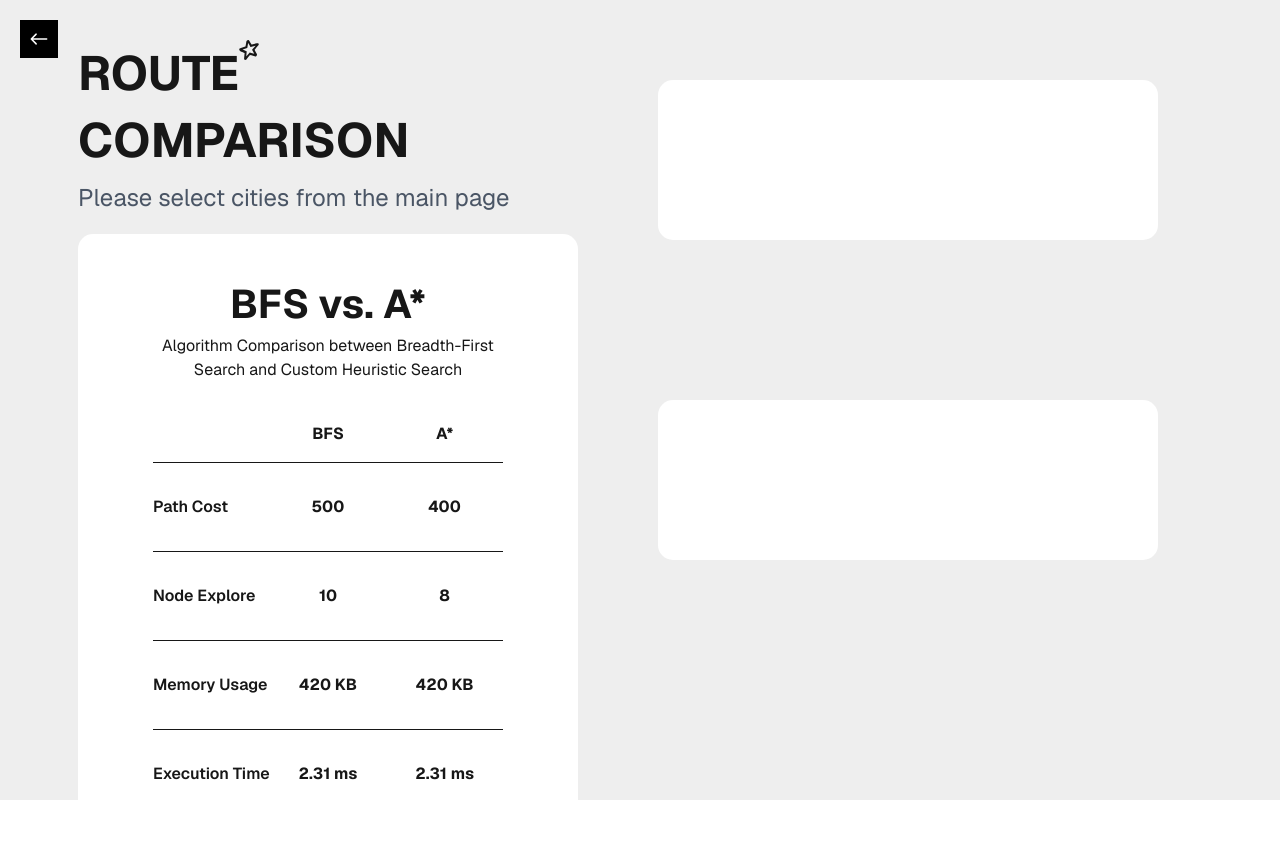
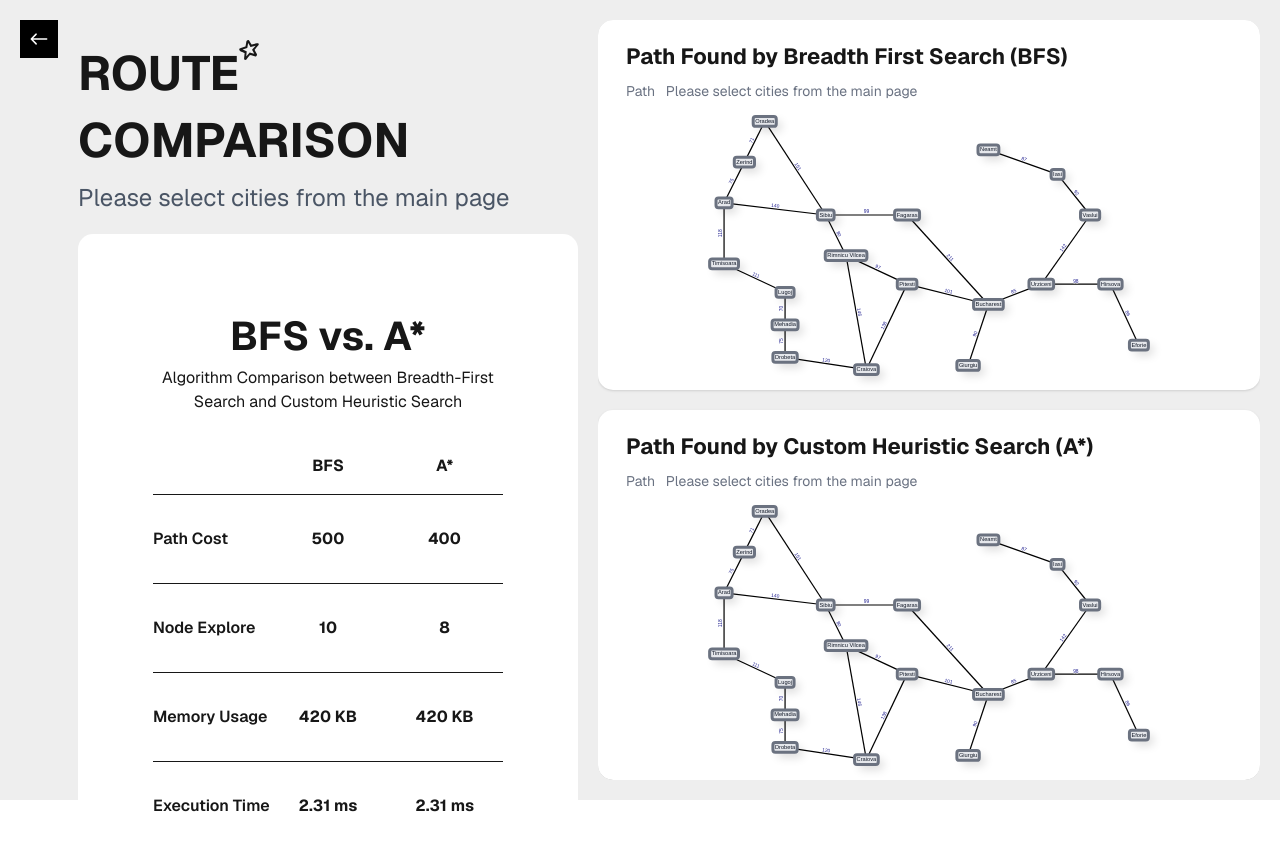
Before and after one commit to CeiRomaniaMapPathFinder/ai-pathfinder-web, a Next.js app: page /page2 in a window 1280 px wide. Shown: the top 850 px of the page. Built offline with nearby package versions, Linux system fonts and the light colour scheme.

Commit message:
feature/sas-1:add 2 map with prototype logic

```diff
--- a/app/page2/page.tsx
+++ b/app/page2/page.tsx
@@ -4,12 +4,17 @@ type PageTwoProps = {
 import Link from 'next/link';
 import { SiApachespark } from "react-icons/si";
 import { IoIosArrowRoundBack } from "react-icons/io";
+import RomaniaMap from '../../components/RomaniaMap';
+import { findPathNodes } from '../../components/routePath';
 
 export default async function PageTwo({ searchParams }: PageTwoProps) {
   const params = (await searchParams) ?? {};
   const start = Array.isArray(params.start) ? params.start[0] : params.start;
   const goal = Array.isArray(params.goal) ? params.goal[0] : params.goal;
   const routeText = start && goal ? `${start} -> ${goal}` : 'Please select cities from the main page';
+  const pathText = start && goal
+    ? findPathNodes(start, goal).join(' -> ')
+    : routeText;
 
   const comparisonData = [
     {
@@ -48,7 +53,7 @@ export default async function PageTwo({ searchParams }: PageTwoProps) {
           </div>
           <p className='mb-2 text-xl font-bold text-[48px]'>COMPARISON</p>
           <p className='mb-5 text-gray-600 text-2xl'>{routeText}</p>
-          <div className="w-[500px] h-fit p-10 flex  rounded-[15px] bg-[#ffffff] justify-center">
+          <div className="w-[500px] h-fit p-18 flex  rounded-[15px] bg-[#ffffff] justify-center">
               <div>
                   <div className='flex flex-col items-center '>
                       <p className='text-[40px] font-bold'>BFS vs. A*</p>
@@ -75,12 +80,19 @@ export default async function PageTwo({ searchParams }: PageTwoProps) {
               </div>
           </div>
         </div>
-        <div className='flex flex-col'>
-          <div className="w-[500px] h-fit p-20 flex m-20 rounded-[15px] bg-[#ffffff] justify-center">
 
-          </div>
-          <div className="w-[500px] h-fit p-20 flex m-20 rounded-[15px] bg-[#ffffff] justify-center">
-
+        <div className='m-5 flex h-[calc(100vh-2.5rem)] w-200 min-w-0 flex-col gap-5 overflow-hidden rounded-[15px]'>
+          <div className='flex min-h-0 flex-1 flex-col gap-5 '>
+            <div className="flex min-h-0 flex-1 flex-col rounded-[15px] bg-[#ffffff] px-7 pt-5 shadow-sm">
+              <p className="text-[22px] font-bold">Path Found by Breadth First Search (BFS)</p>
+              <p className="mt-2 text-sm text-gray-500">Path&nbsp;&nbsp; {pathText}</p>
+              <div className="min-h-0 flex-1"><RomaniaMap start={start} goal={goal} /></div>
+            </div>
+            <div className="flex min-h-0 flex-1 flex-col rounded-[15px] bg-[#ffffff] px-7 pt-5 shadow-sm">
+              <p className="text-[22px] font-bold">Path Found by Custom Heuristic Search (A*)</p>
+              <p className="mt-2 text-sm text-gray-500">Path&nbsp;&nbsp; {pathText}</p>
+              <div className="min-h-0 flex-1"><RomaniaMap start={start} goal={goal} /></div>
+            </div>
           </div>
         </div>
 
--- /dev/null
+++ b/components/RomaniaMap.tsx
@@ -0,0 +1,56 @@
+'use client';
+
+import { useEffect, useRef } from 'react';
+import { findPathEdgeIds, routeEdges } from './routePath';
+
+type RomaniaMapProps = {
+  start?: string;
+  goal?: string;
+};
+
+const initialNodes = [
+  { id: 'Arad', label: 'Arad', x: -300, y: -150 }, { id: 'Zerind', label: 'Zerind', x: -250, y: -250 },
+  { id: 'Oradea', label: 'Oradea', x: -200, y: -350 }, { id: 'Sibiu', label: 'Sibiu', x: -50, y: -120 },
+  { id: 'Timisoara', label: 'Timisoara', x: -300, y: 0 }, { id: 'Lugoj', label: 'Lugoj', x: -150, y: 70 },
+  { id: 'Mehadia', label: 'Mehadia', x: -150, y: 150 }, { id: 'Drobeta', label: 'Drobeta', x: -150, y: 230 },
+  { id: 'Craiova', label: 'Craiova', x: 50, y: 260 }, { id: 'Rimnicu Vilcea', label: 'Rimnicu Vilcea', x: 0, y: -20 },
+  { id: 'Fagaras', label: 'Fagaras', x: 150, y: -120 }, { id: 'Pitesti', label: 'Pitesti', x: 150, y: 50 },
+  { id: 'Bucharest', label: 'Bucharest', x: 350, y: 100 }, { id: 'Giurgiu', label: 'Giurgiu', x: 300, y: 250 },
+  { id: 'Urziceni', label: 'Urziceni', x: 480, y: 50 }, { id: 'Hirsova', label: 'Hirsova', x: 650, y: 50 },
+  { id: 'Eforie', label: 'Eforie', x: 720, y: 200 }, { id: 'Vaslui', label: 'Vaslui', x: 600, y: -120 },
+  { id: 'Iasi', label: 'Iasi', x: 520, y: -220 }, { id: 'Neamt', label: 'Neamt', x: 350, y: -280 }
+];
+
+const pathColor = '#3b82f6';
+
+export default function RomaniaMap({ start, goal }: RomaniaMapProps) {
+  const containerRef = useRef<HTMLDivElement>(null);
+
+  useEffect(() => {
+    if (!containerRef.current) return;
+    let network: any;
+    let disposed = false;
+    import('vis-network/standalone').then(({ Network, DataSet }) => {
+      if (disposed || !containerRef.current) return;
+      const nodes = new DataSet(initialNodes.map((node) => ({
+        ...node,
+        color: node.id === start ? { background: '#22c55e', border: '#14532d' } : node.id === goal ? { background: '#dc2626', border: '#7f1d1d' } : { background: '#e5e7eb', border: '#6b7280' },
+        font: node.id === start || node.id === goal ? { color: '#ffffff' } : { color: '#111827' }
+      })));
+      const pathIds = start && goal ? new Set(findPathEdgeIds(start, goal)) : new Set<number>();
+      const edges = new DataSet(routeEdges.map((edge) => ({
+        ...edge,
+        color: { color: pathIds.has(edge.id) ? pathColor : '#000000', highlight: pathIds.has(edge.id) ? pathColor : '#000000', hover: pathIds.has(edge.id) ? pathColor : '#000000' }
+      })));
+      network = new Network(containerRef.current, { nodes, edges }, {
+        physics: false,
+        edges: { font: { align: 'top', size: 12, color: '#020081', strokeWidth: 3, strokeColor: '#ffffff' }, width: 3 },
+        nodes: { shape: 'box', font: { size: 14 }, borderWidth: 3, shadow: { enabled: true, color: 'rgba(0,0,0,0.15)', size: 10, x: 5, y: 5 } },
+        interaction: { hover: true }
+      });
+    });
+    return () => { disposed = true; network?.destroy(); };
+  }, [start, goal]);
+
+  return <div ref={containerRef} style={{ width: '100%', height: '100%' }} />;
+}
--- /dev/null
+++ b/components/routePath.ts
@@ -0,0 +1,55 @@
+export const routeEdges = [
+  ['Arad', 'Zerind', '75'], ['Zerind', 'Oradea', '71'], ['Oradea', 'Sibiu', '151'], ['Arad', 'Sibiu', '140'],
+  ['Arad', 'Timisoara', '118'], ['Timisoara', 'Lugoj', '111'], ['Lugoj', 'Mehadia', '70'], ['Mehadia', 'Drobeta', '75'],
+  ['Drobeta', 'Craiova', '120'], ['Craiova', 'Rimnicu Vilcea', '146'], ['Craiova', 'Pitesti', '138'], ['Rimnicu Vilcea', 'Sibiu', '80'],
+  ['Rimnicu Vilcea', 'Pitesti', '97'], ['Sibiu', 'Fagaras', '99'], ['Fagaras', 'Bucharest', '211'], ['Pitesti', 'Bucharest', '101'],
+  ['Bucharest', 'Giurgiu', '90'], ['Bucharest', 'Urziceni', '85'], ['Urziceni', 'Hirsova', '98'], ['Hirsova', 'Eforie', '86'],
+  ['Urziceni', 'Vaslui', '142'], ['Vaslui', 'Iasi', '92'], ['Iasi', 'Neamt', '87']
+].map(([from, to, label], id) => ({ id, from, to, label }));
+
+export function findPathNodes(start: string, goal: string) {
+  const adjacency = new Map<string, string[]>();
+  const edgeIdByKey = new Map<string, number>();
+
+  routeEdges.forEach((edge) => {
+    edgeIdByKey.set(`${edge.from}|${edge.to}`, edge.id);
+    edgeIdByKey.set(`${edge.to}|${edge.from}`, edge.id);
+    adjacency.set(edge.from, [...(adjacency.get(edge.from) ?? []), edge.to]);
+    adjacency.set(edge.to, [...(adjacency.get(edge.to) ?? []), edge.from]);
+  });
+
+  const queue = [start];
+  const visited = new Set([start]);
+  const previous = new Map<string, string>();
+  while (queue.length > 0) {
+    const current = queue.shift();
+    if (current === goal) break;
+    for (const neighbor of adjacency.get(current ?? '') ?? []) {
+      if (visited.has(neighbor)) continue;
+      visited.add(neighbor);
+      previous.set(neighbor, current ?? '');
+      queue.push(neighbor);
+    }
+  }
+  if (!visited.has(goal)) return [];
+
+  const pathNodes = [goal];
+  let current = goal;
+  while (current !== start) {
+    const parent = previous.get(current);
+    if (!parent) return [];
+    pathNodes.unshift(parent);
+    current = parent;
+  }
+  return pathNodes;
+}
+
+export function findPathEdgeIds(start: string, goal: string) {
+  const pathNodes = findPathNodes(start, goal);
+  return pathNodes.slice(0, -1)
+    .map((node, index) => routeEdges.find((edge) =>
+      (edge.from === node && edge.to === pathNodes[index + 1]) ||
+      (edge.to === node && edge.from === pathNodes[index + 1])
+    )?.id)
+    .filter((id): id is number => id !== undefined);
+}
```
